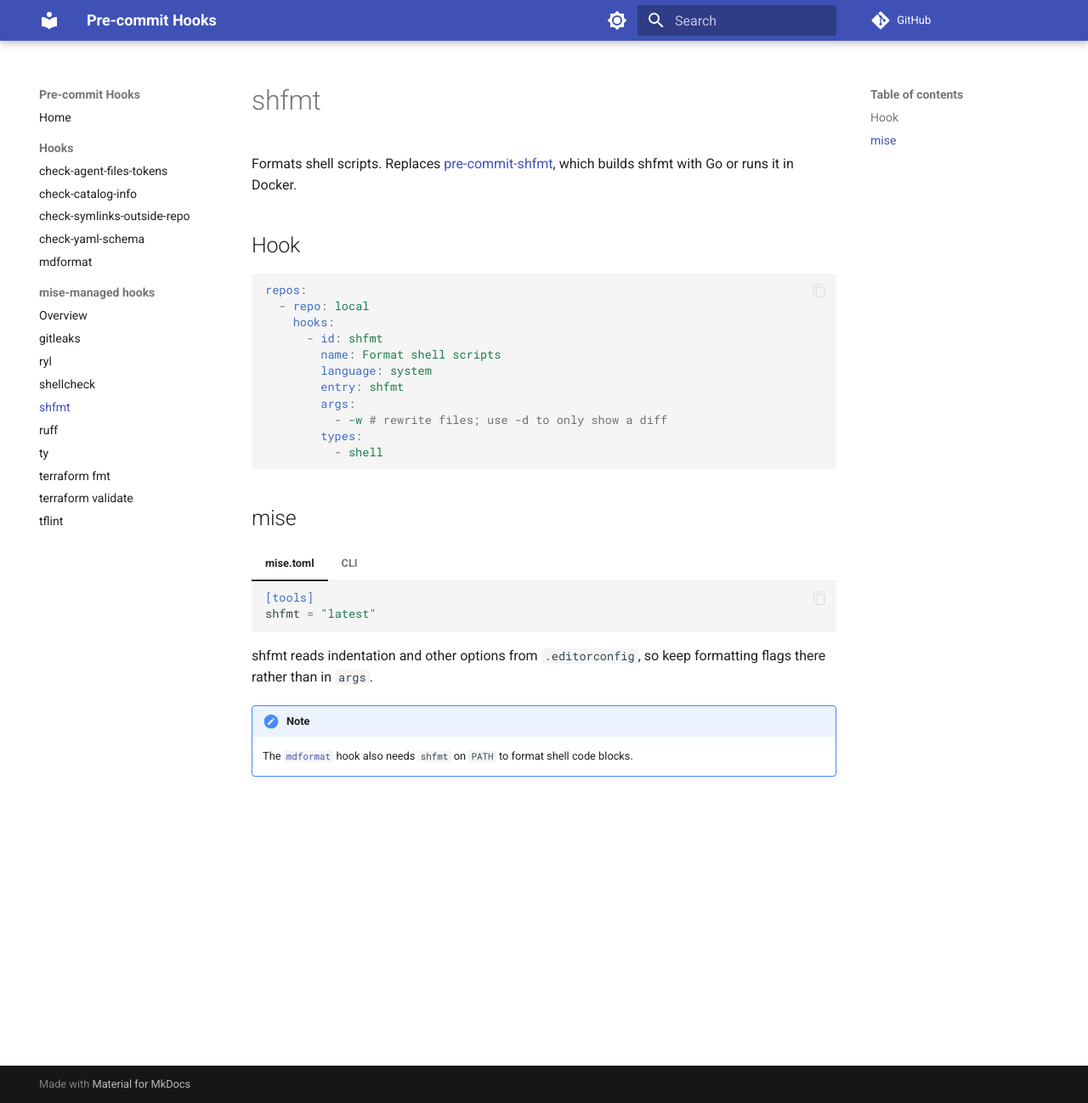
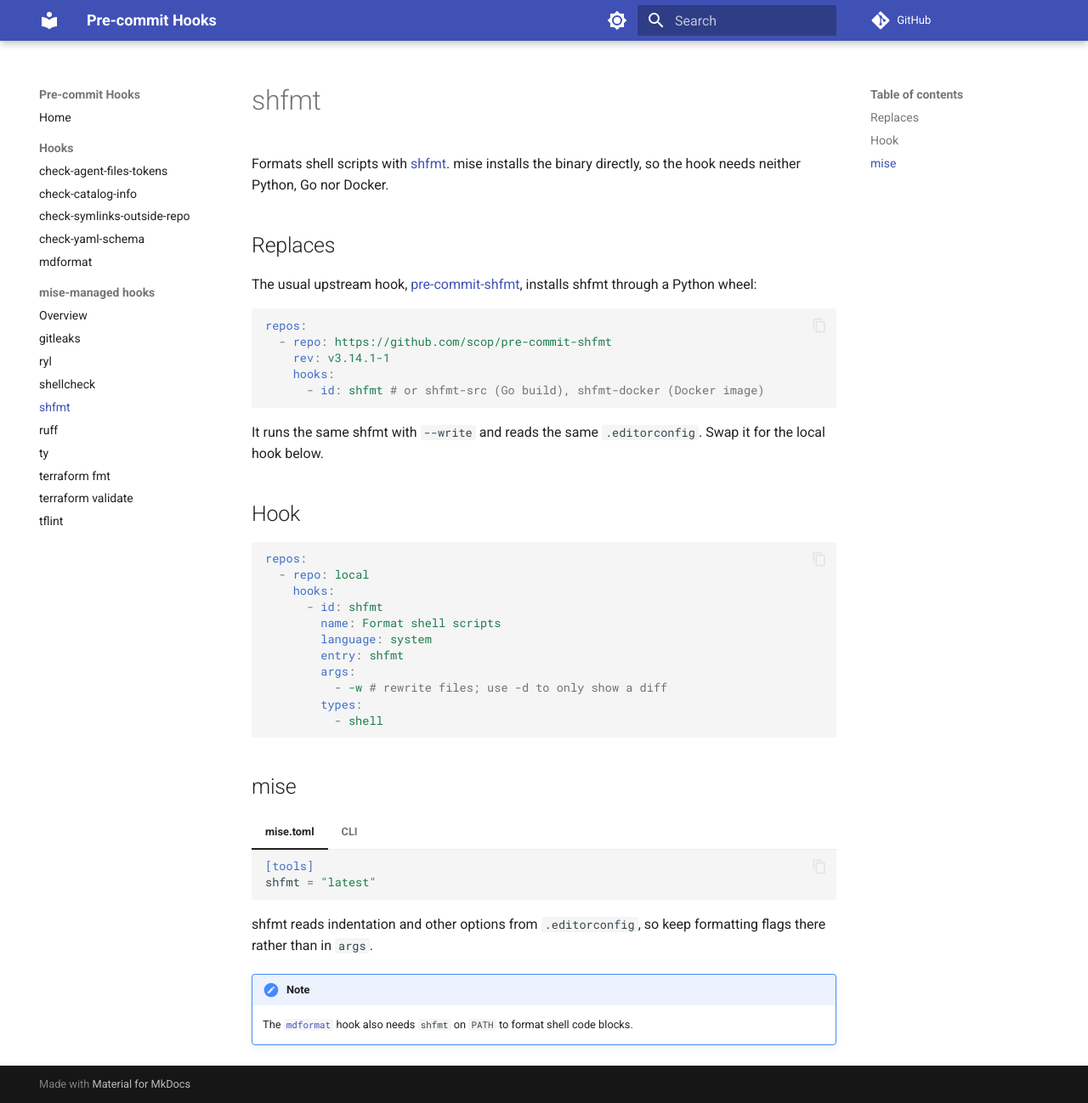
Before and after one commit to DimkaGorhover/pre-commit-hooks, an MkDocs documentation site: the page built from docs/mise/shfmt.md, in a window 1280 px wide and 1298 px high. Shown: the whole window at 85% size. Built offline with MkDocs 1.6.1 and Material for MkDocs 9.7.7, drawn with Linux system fonts in a browser that asks for light colours; comment, search, counter and statistics services are not loaded.

Commit message:
docs: show pre-commit-shfmt hook that shfmt replaces

````diff
--- a/docs/mise/shfmt.md
+++ b/docs/mise/shfmt.md
@@ -1,8 +1,24 @@
 # shfmt
 
-Formats shell scripts. Replaces
-[pre-commit-shfmt](https://github.com/scop/pre-commit-shfmt), which builds shfmt
-with Go or runs it in Docker.
+Formats shell scripts with [shfmt](https://github.com/mvdan/sh). mise installs
+the binary directly, so the hook needs neither Python, Go nor Docker.
+
+## Replaces
+
+The usual upstream hook,
+[pre-commit-shfmt](https://github.com/scop/pre-commit-shfmt), installs shfmt
+through a Python wheel:
+
+```yaml
+repos:
+  - repo: https://github.com/scop/pre-commit-shfmt
+    rev: v3.14.1-1
+    hooks:
+      - id: shfmt # or shfmt-src (Go build), shfmt-docker (Docker image)
+```
+
+It runs the same shfmt with `--write` and reads the same `.editorconfig`. Swap
+it for the local hook below.
 
 ## Hook
 
````
